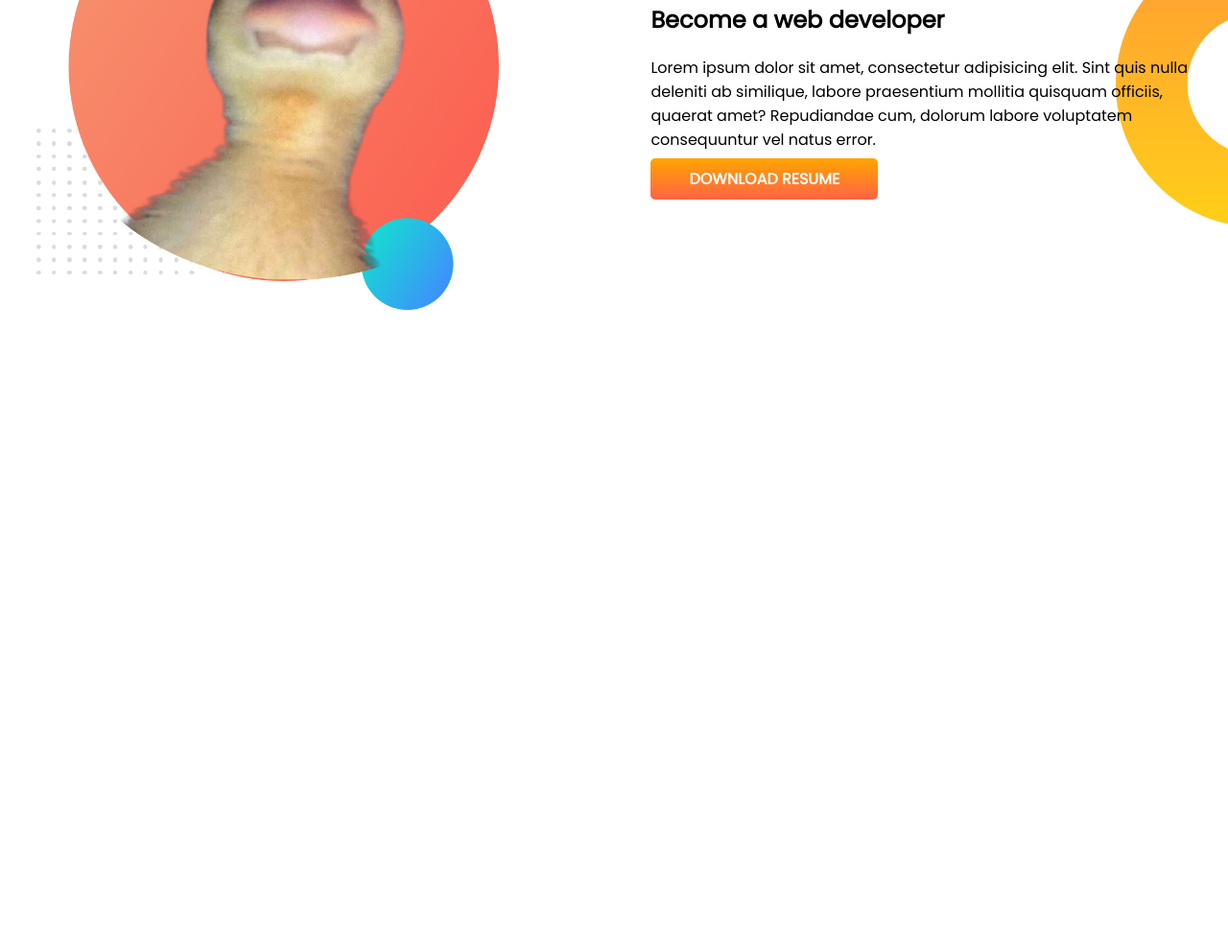
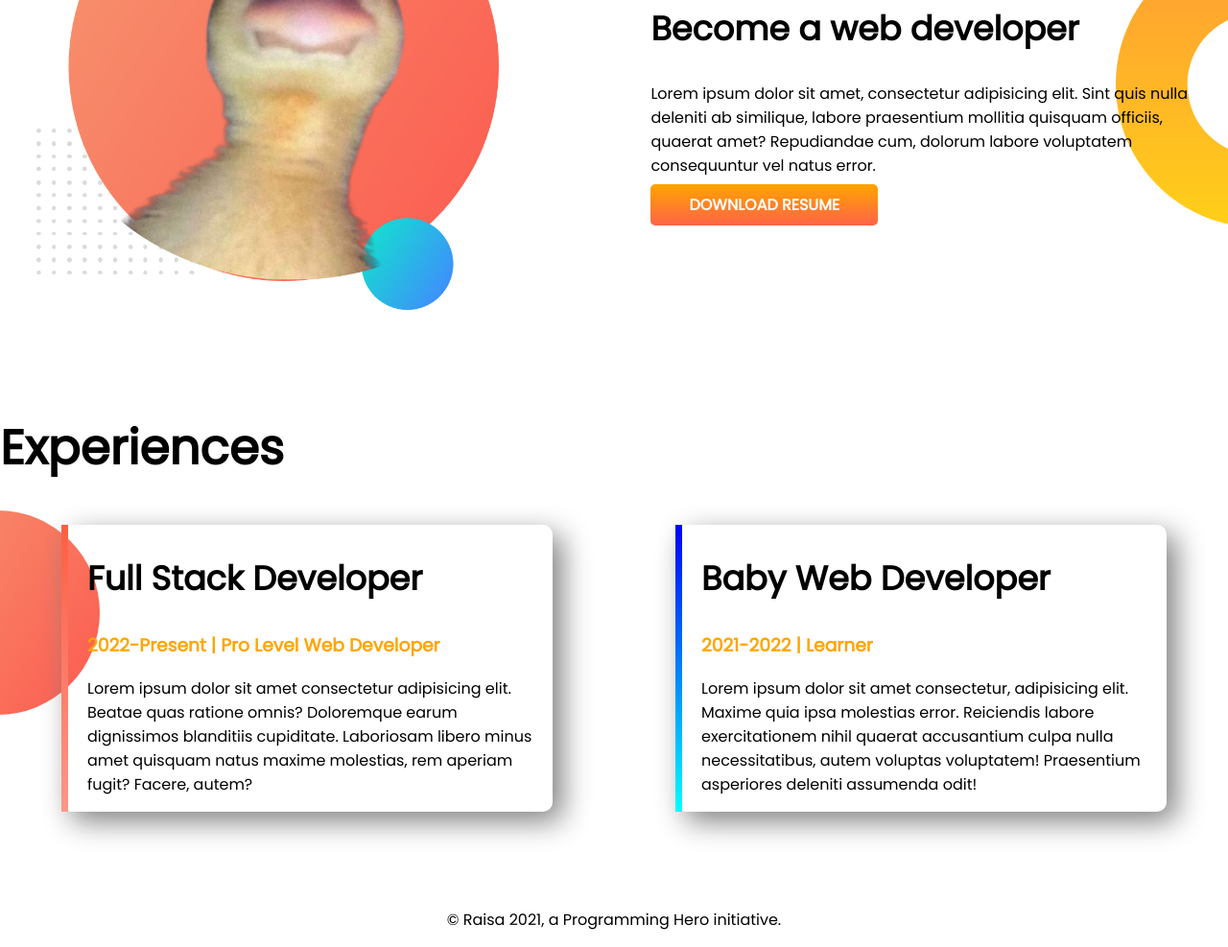
Before and after one commit to RaisaSyeeda/developer-portfolio, a plain HTML site: page index.html in a window 1280 px wide. Shown: the part 743-1730 px from the top of the page at 96% size. Before the commit the page ends 1173 px from the top, so only its background shows below. Drawn offline with Linux system fonts and the light colour scheme.

Commit message:
added third section and footer

```diff
--- a/index.html
+++ b/index.html
@@ -13,7 +13,7 @@
 </head>
 
 <body>
-    <section class="top-banner">
+    <section class="top-banner flexible-container">
         <div class="half-width">
             <h1>Welcome To</h1>
             <h1><span class="orange-color">Raisa's</span> World!</h1>
@@ -29,7 +29,7 @@
         </div>
     </section>
 
-    <section class="dream-big">
+    <section class="dream-big flexible-container">
         <div class="half-width">
             <img src="images/profile2.png" alt="">
         </div>
@@ -42,6 +42,31 @@
             <a class="link-button" target="_blank" href="https://www.youtube.com/">DOWNLOAD RESUME</a>
         </div>
     </section>
+
+    <section class="experience-area">
+        <h1>Experiences</h1>
+        <div class="flexible-container">
+            <div id="full-stack-exp" class="experience-item">
+                <h2>Full Stack Developer</h2>
+                <h3 class="orange-color">2022-Present | Pro Level Web Developer</h3>
+                <p>Lorem ipsum dolor sit amet consectetur adipisicing elit. Beatae quas ratione omnis? Doloremque earum
+                    dignissimos blanditiis cupiditate. Laboriosam libero minus amet quisquam natus maxime molestias, rem
+                    aperiam fugit? Facere, autem?</p>
+            </div>
+            <div id="web-dev-exp" class="experience-item">
+                <h2>Baby Web Developer</h2>
+                <h3 class="orange-color">2021-2022 | Learner</h3>
+                <p>Lorem ipsum dolor sit amet consectetur, adipisicing elit. Maxime quia ipsa molestias error.
+                    Reiciendis
+                    labore exercitationem nihil quaerat accusantium culpa nulla necessitatibus, autem voluptas
+                    voluptatem!
+                    Praesentium asperiores deleniti assumenda odit!</p>
+            </div>
+        </div>
+    </section>
+    <footer>
+        <p>© Raisa 2021, a Programming Hero initiative.</p>
+    </footer>
 </body>
 
 </html>
--- a/style.css
+++ b/style.css
@@ -5,10 +5,13 @@ body{
 h1{
     font-size: 50px;
 }
+h2{
+    font-size: 35px;
+}
 .orange-color{
     color: orange;
 }
-section{
+.flexible-container{
     display: flex;
     margin-bottom: 100px;
 }
@@ -36,3 +39,30 @@ section{
     background-repeat: no-repeat;
     background-position: right;
 }
+.experience-area{
+    background-image: url(images/exp-bg.png);
+    background-repeat: no-repeat;
+    background-position: left;
+}
+.experience-item{
+    width: 40%;
+    margin-left: 5%;
+    margin-right: 5%;
+    padding-left: 20px;
+    border-radius: 10px;
+    box-shadow: 10px 10px 30px gray;
+    border-left: 10px solid;
+}
+#web-dev-exp{
+    border-left: 7px solid;
+    border-image: linear-gradient(blue, cyan);
+    border-image-slice: 1;
+}
+#full-stack-exp{
+    border-left: 7px solid;
+    border-image: linear-gradient(rgb(255, 94, 65), rgb(250, 151, 140));
+    border-image-slice: 1;
+}
+footer p{
+    text-align: center;
+}
```
Also changed, not shown: images/duck.png (deleted), images/my-bg.png (deleted), images/my-bg2.png (deleted), images/real-duck.jpg (deleted).
